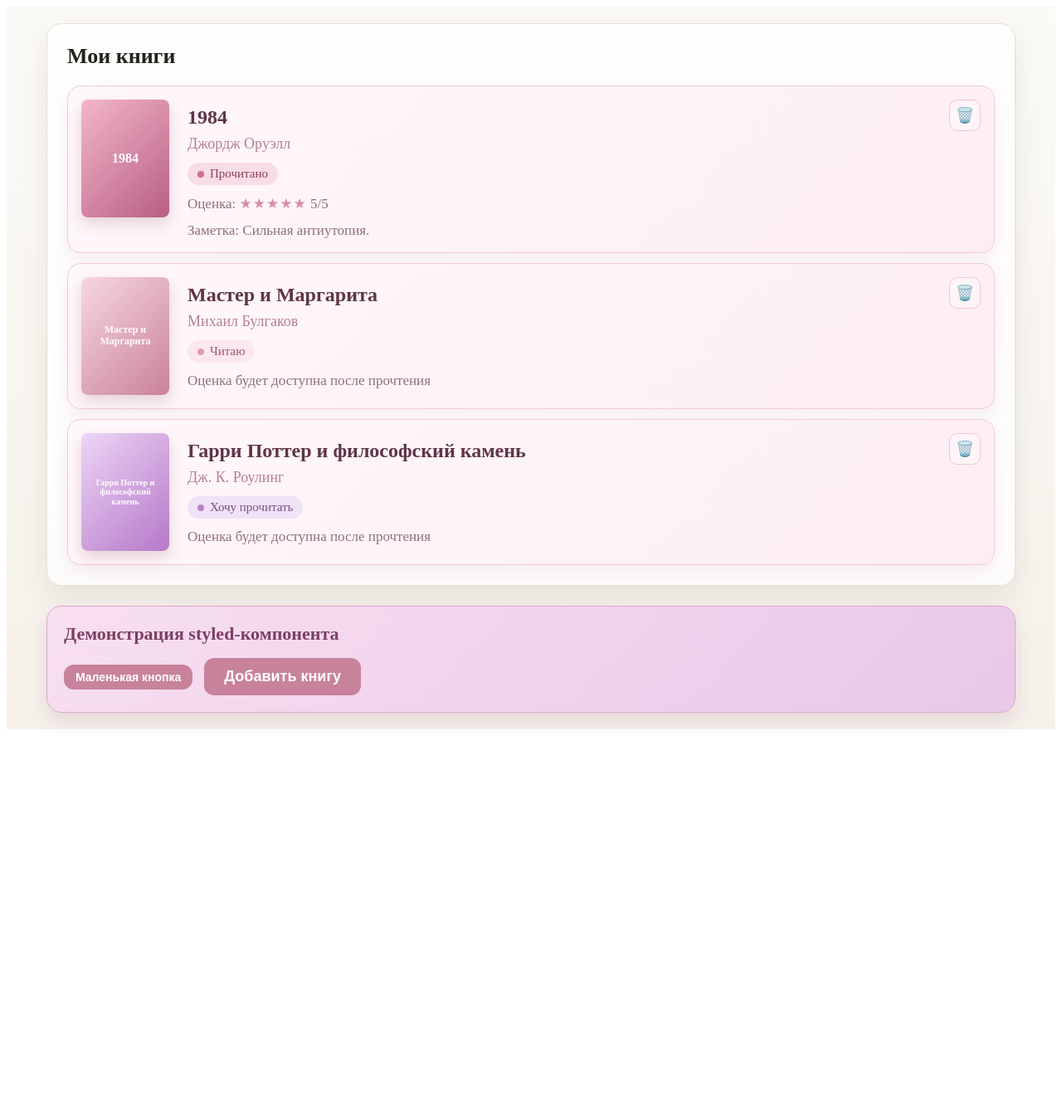
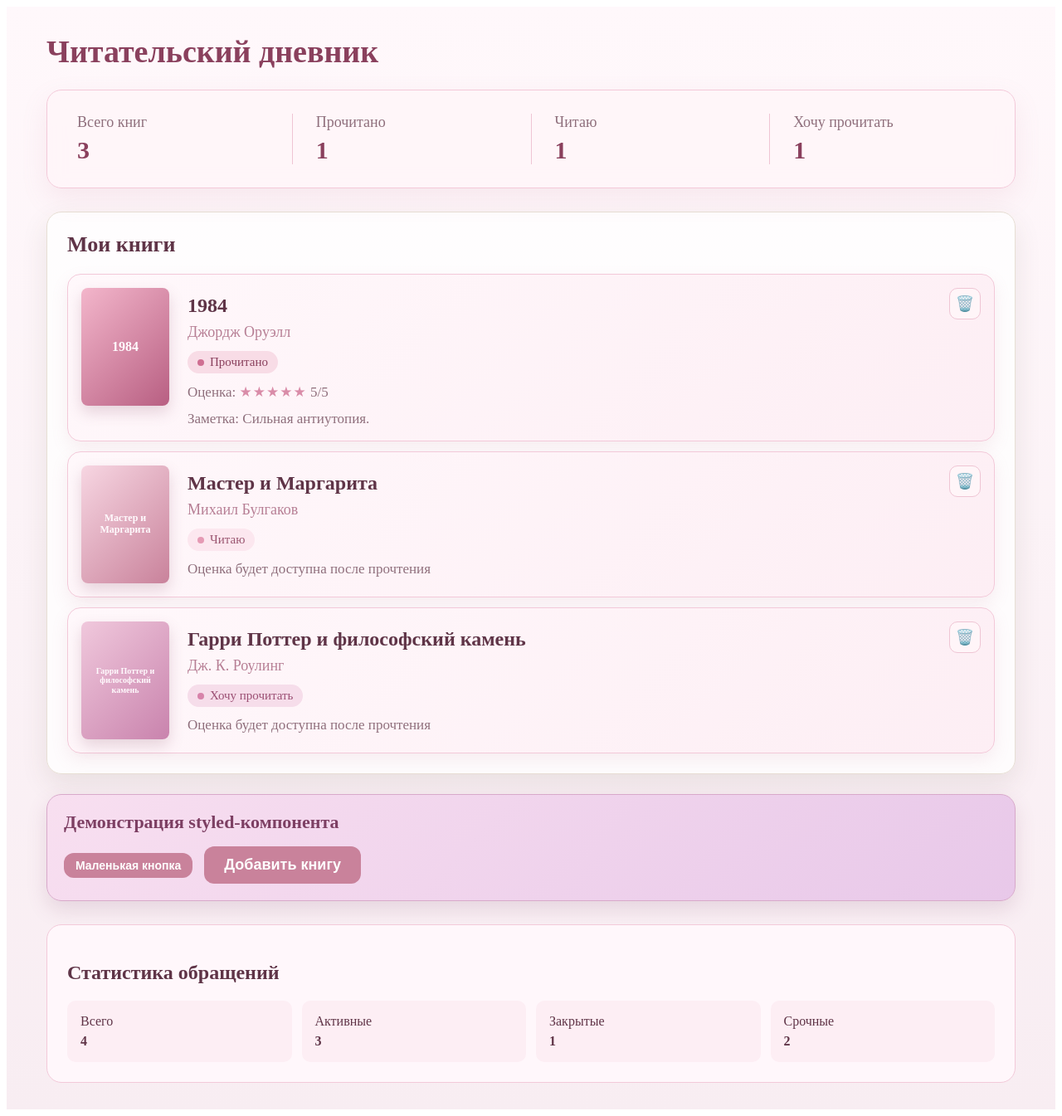
Before and after one commit to monipolarva/reading-diary, a React (Vite) app: page / in a window 1280 px wide. Shown: the whole page at 83% size. Before the commit the page ends 887 px from the top, so only its background shows below. Built offline with nearby package versions, Linux system fonts and the light colour scheme.

Commit message:
урок/практика 8

```diff
--- a/src/App.tsx
+++ b/src/App.tsx
@@ -1,13 +1,21 @@
 import { initialBooks } from "./data/books";
 import BookList from "./components/BookList/BookList";
+import { Stats } from "./components/Stats/Stats";
 import StyledButtonDemo from "./demos/StyledButtonDemo";
+import { TicketStatsDemo } from "./demos/TicketStatsDemo";
 import styled from "@emotion/styled";
 
 const Page = styled.div`
   min-height: 100vh;
-  padding: 20px 48px;
-  background: linear-gradient(#fbfaf7, #f6f1ea);
-  color: #24211d;
+  padding: 32px 48px;
+
+  background: linear-gradient(
+    180deg,
+    #fff8fb,
+    #f8edf2
+  );
+
+  color: #5f3447;
 `;
 
 const Container = styled.div`
@@ -15,16 +23,31 @@ const Container = styled.div`
   margin: 0 auto;
 `;
 
-function App() {
+const Title = styled.h1`
+  margin: 0 0 24px;
+
+  font-size: 38px;
+  font-weight: 700;
+
+  color: #8a405d;
+`;
+
+export default function App() {
   return (
     <Page>
       <Container>
+        <Title>
+          Читательский дневник
+        </Title>
+
+        <Stats books={initialBooks} />
+
         <BookList books={initialBooks} />
 
         <StyledButtonDemo />
+
+        <TicketStatsDemo />
       </Container>
     </Page>
   );
 }
-
-export default App;
--- a/src/components/BookCard/BookCard.tsx
+++ b/src/components/BookCard/BookCard.tsx
@@ -63,7 +63,7 @@ const Cover = styled.div<StatusStyleProps>`
       return "linear-gradient(135deg, #f7d6e2, #c9829b)";
     }
 
-    return "linear-gradient(135deg, #ecd5f5, #b678c9)";
+    return "linear-gradient(135deg, #f0c8dc, #c983ad)";
   }};
 `;
 
@@ -130,7 +130,7 @@ const Badge = styled.span<StatusStyleProps>`
       return "#9a5570";
     }
 
-    return "#7b4f89";
+    return "#9b4f73";
   }};
 
   background-color: ${({ status }) => {
@@ -142,7 +142,7 @@ const Badge = styled.span<StatusStyleProps>`
       return "#fce7ef";
     }
 
-    return "#f0e2f7";
+    return "#f6ddea";
   }};
 
   &::before {
@@ -162,7 +162,7 @@ const Badge = styled.span<StatusStyleProps>`
         return "#e59ab4";
       }
 
-      return "#b982c8";
+      return "#d783aa";
     }};
   }
 `;
--- /dev/null
+++ b/src/components/Stats/Stats.tsx
@@ -0,0 +1,91 @@
+import styled from "@emotion/styled";
+import { type Book } from "../../types/book";
+
+interface StatsProps {
+  books: Book[];
+}
+
+const StatsSection = styled.section`
+  margin-bottom: 28px;
+`;
+
+const StatsWrapper = styled.div`
+  display: flex;
+  padding: 28px 36px;
+  background-color: rgba(255, 245, 249, 0.9);
+  border: 1px solid #f3c9d9;
+  border-radius: 18px;
+  box-shadow: 0 12px 32px rgba(195, 124, 151, 0.12);
+  backdrop-filter: blur(10px);
+`;
+
+const StatCard = styled.div`
+  display: flex;
+  flex: 1;
+  flex-direction: column;
+  gap: 6px;
+  padding: 0 28px;
+  border-right: 1px solid #efc5d4;
+
+  &:first-of-type {
+    padding-left: 0;
+  }
+
+  &:last-of-type {
+    padding-right: 0;
+    border-right: none;
+  }
+`;
+
+const Label = styled.div`
+  font-size: 18px;
+  color: #8f6f7c;
+`;
+
+const Value = styled.div`
+  font-size: 30px;
+  font-weight: 700;
+  color: #8a405d;
+`;
+
+export function Stats({ books }: StatsProps) {
+  const total = books.length;
+
+  const done = books.filter(
+    (book) => book.status === "done",
+  ).length;
+
+  const reading = books.filter(
+    (book) => book.status === "reading",
+  ).length;
+
+  const want = books.filter(
+    (book) => book.status === "want",
+  ).length;
+
+  return (
+    <StatsSection>
+      <StatsWrapper>
+        <StatCard>
+          <Label>Всего книг</Label>
+          <Value>{total}</Value>
+        </StatCard>
+
+        <StatCard>
+          <Label>Прочитано</Label>
+          <Value>{done}</Value>
+        </StatCard>
+
+        <StatCard>
+          <Label>Читаю</Label>
+          <Value>{reading}</Value>
+        </StatCard>
+
+        <StatCard>
+          <Label>Хочу прочитать</Label>
+          <Value>{want}</Value>
+        </StatCard>
+      </StatsWrapper>
+    </StatsSection>
+  );
+}
--- /dev/null
+++ b/src/demos/TicketStatsDemo.tsx
@@ -0,0 +1,130 @@
+import styled from "@emotion/styled";
+
+type TicketStatus =
+  | "new"
+  | "in-progress"
+  | "closed";
+
+interface Ticket {
+  id: number;
+  title: string;
+  status: TicketStatus;
+  isUrgent: boolean;
+}
+
+const tickets: Ticket[] = [
+  {
+    id: 1,
+    title: "Не загружается файл",
+    status: "closed",
+    isUrgent: false,
+  },
+  {
+    id: 2,
+    title: "Не приходит письмо",
+    status: "in-progress",
+    isUrgent: true,
+  },
+  {
+    id: 3,
+    title: "Ошибка при оплате",
+    status: "new",
+    isUrgent: true,
+  },
+  {
+    id: 4,
+    title: "Не открывается профиль",
+    status: "new",
+    isUrgent: false,
+  },
+];
+
+const DemoSection = styled.section`
+  margin-top: 28px;
+  padding: 24px;
+  background-color: #fff7fb;
+  border: 1px solid #f3c9d9;
+  border-radius: 18px;
+`;
+
+const StatsRow = styled.div`
+  display: flex;
+  gap: 12px;
+`;
+
+const StatCard = styled.div`
+  display: flex;
+  flex: 1;
+  flex-direction: column;
+  gap: 6px;
+  padding: 16px;
+  background-color: #fdeef4;
+  border-radius: 10px;
+`;
+
+interface TicketStatsProps {
+  total: number;
+  active: number;
+  closed: number;
+  urgent: number;
+}
+
+function TicketStats({
+  total,
+  active,
+  closed,
+  urgent,
+}: TicketStatsProps) {
+  return (
+    <StatsRow>
+      <StatCard>
+        <span>Всего</span>
+        <strong>{total}</strong>
+      </StatCard>
+
+      <StatCard>
+        <span>Активные</span>
+        <strong>{active}</strong>
+      </StatCard>
+
+      <StatCard>
+        <span>Закрытые</span>
+        <strong>{closed}</strong>
+      </StatCard>
+
+      <StatCard>
+        <span>Срочные</span>
+        <strong>{urgent}</strong>
+      </StatCard>
+    </StatsRow>
+  );
+}
+
+export function TicketStatsDemo() {
+  const total = tickets.length;
+
+  const active = tickets.filter(
+    (ticket) => ticket.status !== "closed",
+  ).length;
+
+  const closed = tickets.filter(
+    (ticket) => ticket.status === "closed",
+  ).length;
+
+  const urgent = tickets.filter(
+    (ticket) => ticket.isUrgent,
+  ).length;
+
+  return (
+    <DemoSection>
+      <h2>Статистика обращений</h2>
+
+      <TicketStats
+        total={total}
+        active={active}
+        closed={closed}
+        urgent={urgent}
+      />
+    </DemoSection>
+  );
+}
```
